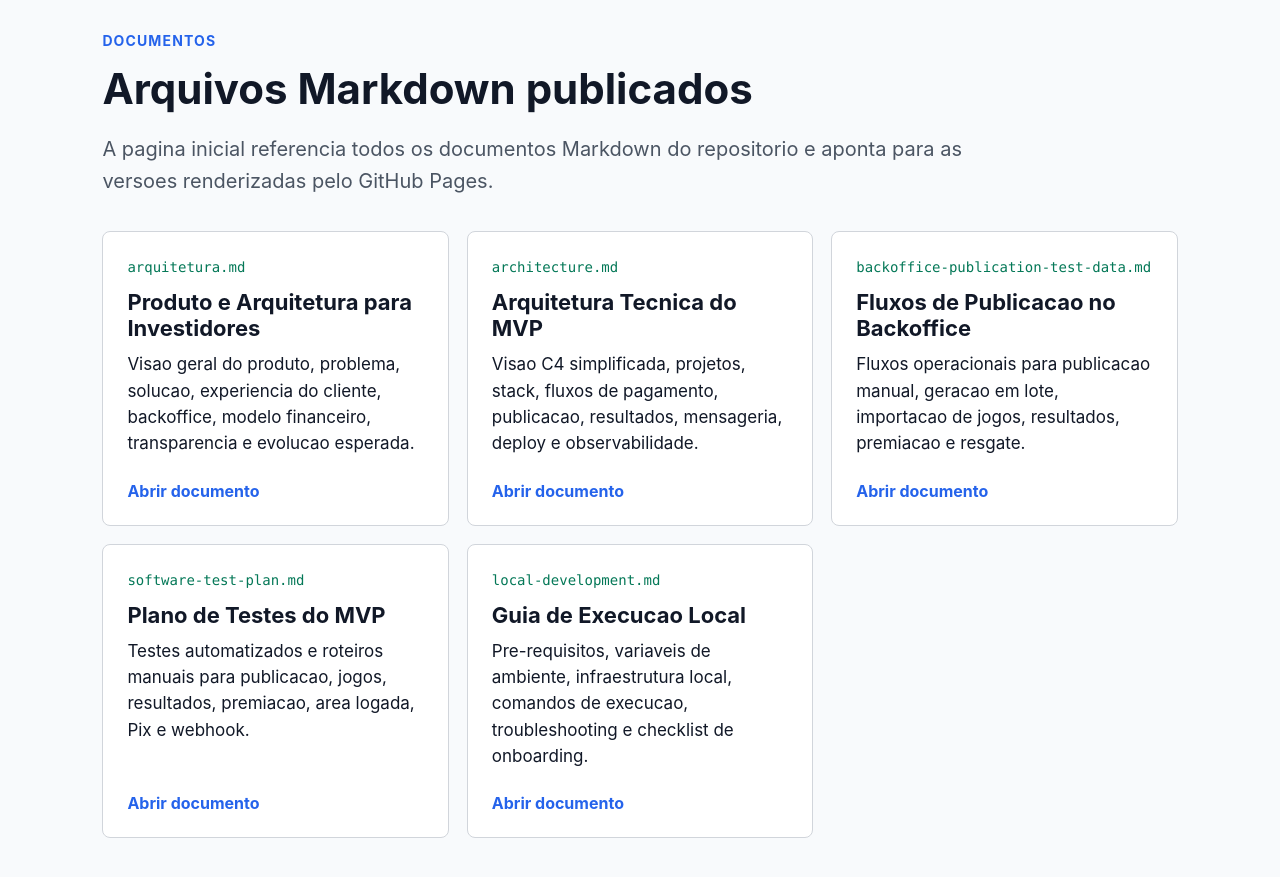
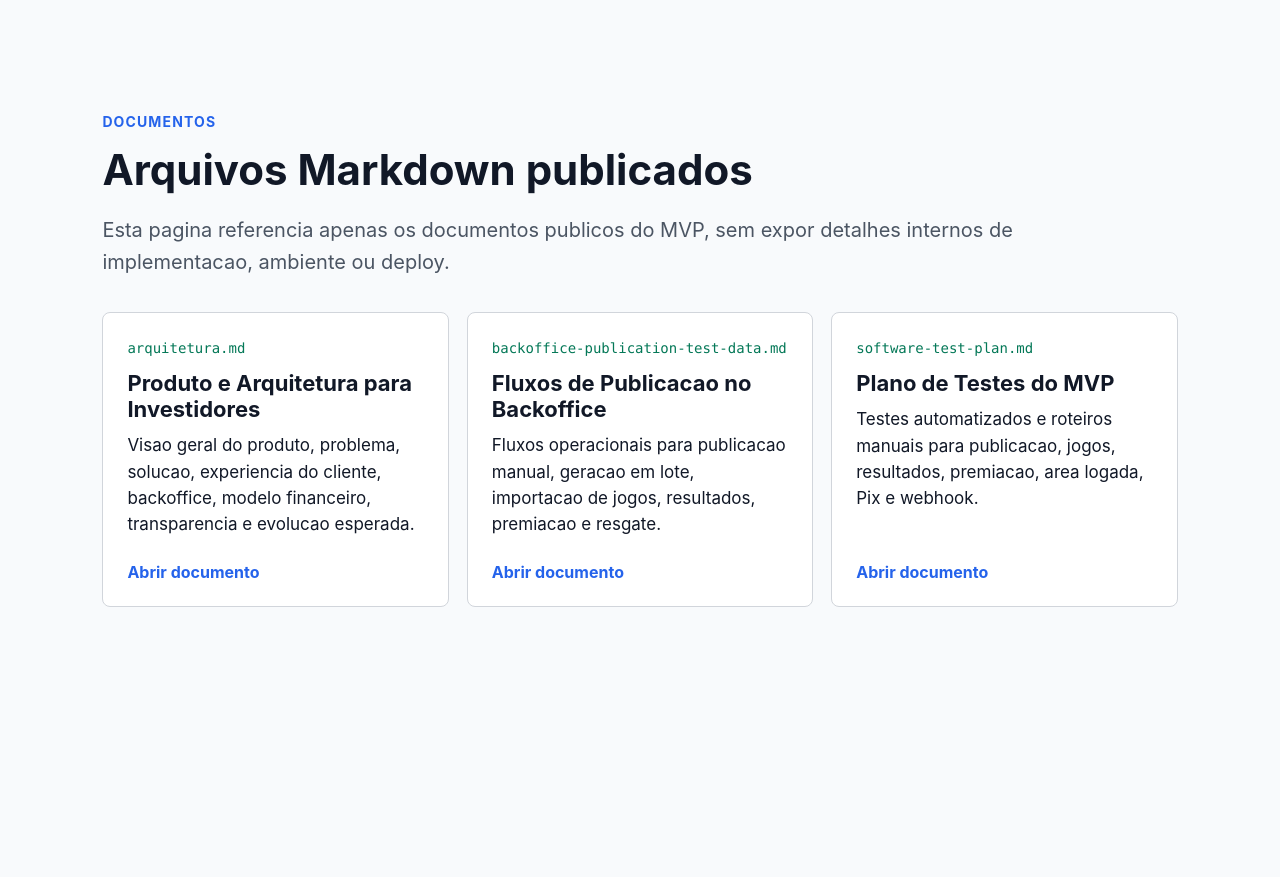
Before and after one commit to sorterama/sorterama-public-docs, a plain HTML site: page index.html in a window 1280 px wide. Shown: the part 2440-3317 px from the top of the page. After the commit the page ends 3200 px from the top, so only its background shows below. Drawn offline with Linux system fonts and the light colour scheme.

Commit message:
docs: publish sanitized public documentation

```diff
--- a/index.html
+++ b/index.html
@@ -293,8 +293,8 @@
     <div class="eyebrow">Documentos</div>
     <h2>Arquivos Markdown publicados</h2>
     <p class="muted">
-      A pagina inicial referencia todos os documentos Markdown do repositorio e
-      aponta para as versoes renderizadas pelo GitHub Pages.
+      Esta pagina referencia apenas os documentos publicos do MVP, sem expor
+      detalhes internos de implementacao, ambiente ou deploy.
     </p>
 
     <div class="document-list">
@@ -308,18 +308,6 @@
           </p>
         </div>
         <a href="arquitetura.html">Abrir documento</a>
-      </article>
-
-      <article class="document">
-        <div>
-          <span class="filename">architecture.md</span>
-          <h3>Arquitetura Tecnica do MVP</h3>
-          <p>
-            Visao C4 simplificada, projetos, stack, fluxos de pagamento,
-            publicacao, resultados, mensageria, deploy e observabilidade.
-          </p>
-        </div>
-        <a href="architecture.html">Abrir documento</a>
       </article>
 
       <article class="document">
@@ -346,17 +334,6 @@
         <a href="software-test-plan.html">Abrir documento</a>
       </article>
 
-      <article class="document">
-        <div>
-          <span class="filename">local-development.md</span>
-          <h3>Guia de Execucao Local</h3>
-          <p>
-            Pre-requisitos, variaveis de ambiente, infraestrutura local,
-            comandos de execucao, troubleshooting e checklist de onboarding.
-          </p>
-        </div>
-        <a href="local-development.html">Abrir documento</a>
-      </article>
     </div>
   </section>
 </body>
```
Also changed, not shown: 3 other files.
